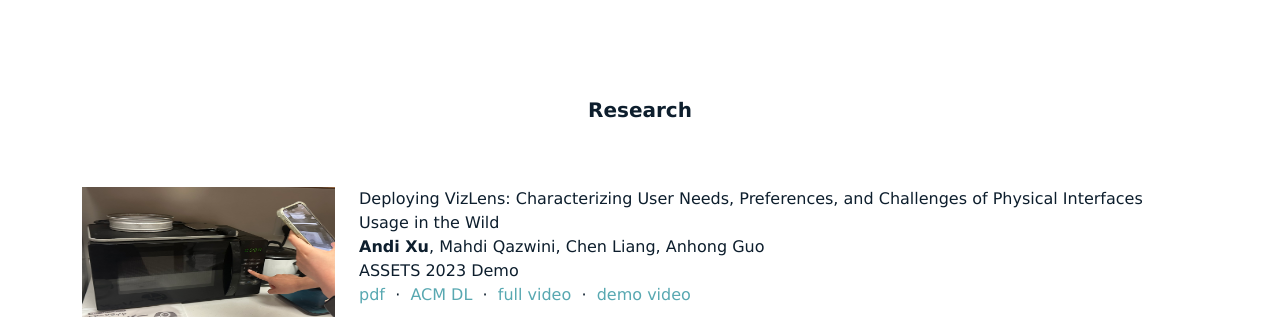
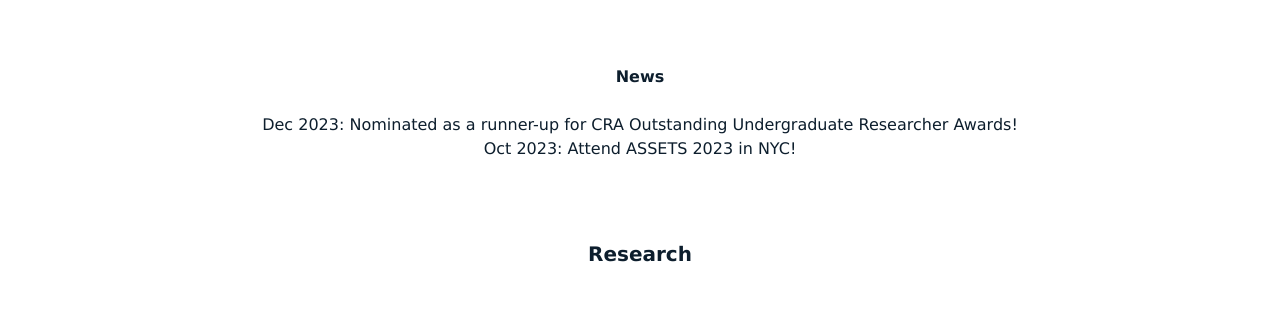
Before and after one commit to Andorexad/andixu.github.io, a plain HTML site: page index.html in a window 1280 px wide. Shown: the part 412-740 px from the top of the page. Drawn offline with nearby package versions, Linux system fonts and the light colour scheme; a web font is replaced by a local one.

Commit message:
add news

```diff
--- a/index.html
+++ b/index.html
@@ -41,6 +41,7 @@
     <div class="container">
 
         <div class="row mb-5 align-items-center" id="about">
+
             <div class="col-md-12 col-lg-3 selfie-container">
               <img id="photo" src="assets/img/selfie2.jpg" alt="Andi's selfie. I'm an Asian woman with long hair. I dyed part of my hair white-gold. I'm wearing a blue cap and a gray hoodie." class="img-fluid rounded">
             </div>
@@ -49,6 +50,21 @@
                 I am an undergraduate student at <a href="https://cse.engin.umich.edu/">University of Michigan</a>, with a major in Computer Science and minors in Mathematics and Japanese. <br><br>
                 I’m interested in using AI to augment human capabilities and am motivated by the question, “How can we build systems that support humans while still ensuring their agency in this new AI era?”<br>
                 <br>In the past, I worked on HCI, accessibility and Human-AI interaction, fortunate to work under the supervision of <a href="https://guoanhong.com/">Prof. Anhong Guo at Human-AI Lab</a>. I also have had rewarding experiences working with AI and XR.
+              </p>
+            </div>
+
+
+
+        </div>
+
+
+
+        <div class="row mb-5 align-items-center" id="news">
+          <div class="col text-center">
+            <div class="mb-4" style="font-weight:bold;">News</div>
+            <p class="mb-0">
+              Dec 2023: Nominated as a runner-up for CRA Outstanding Undergraduate Researcher Awards!<br>
+              Oct 2023: Attend ASSETS 2023 in NYC!
             </p>
           </div>
         </div>
```
Lines whose indentation alone changed are shown as unchanged.
